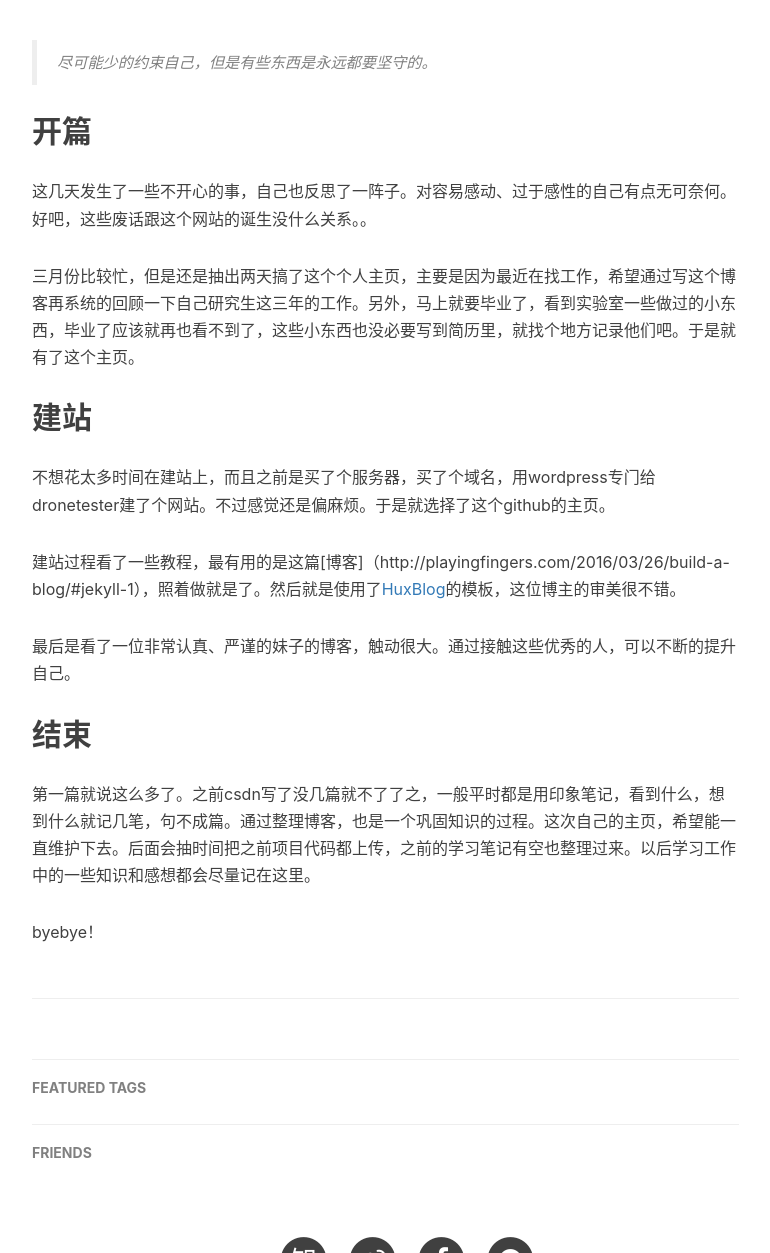
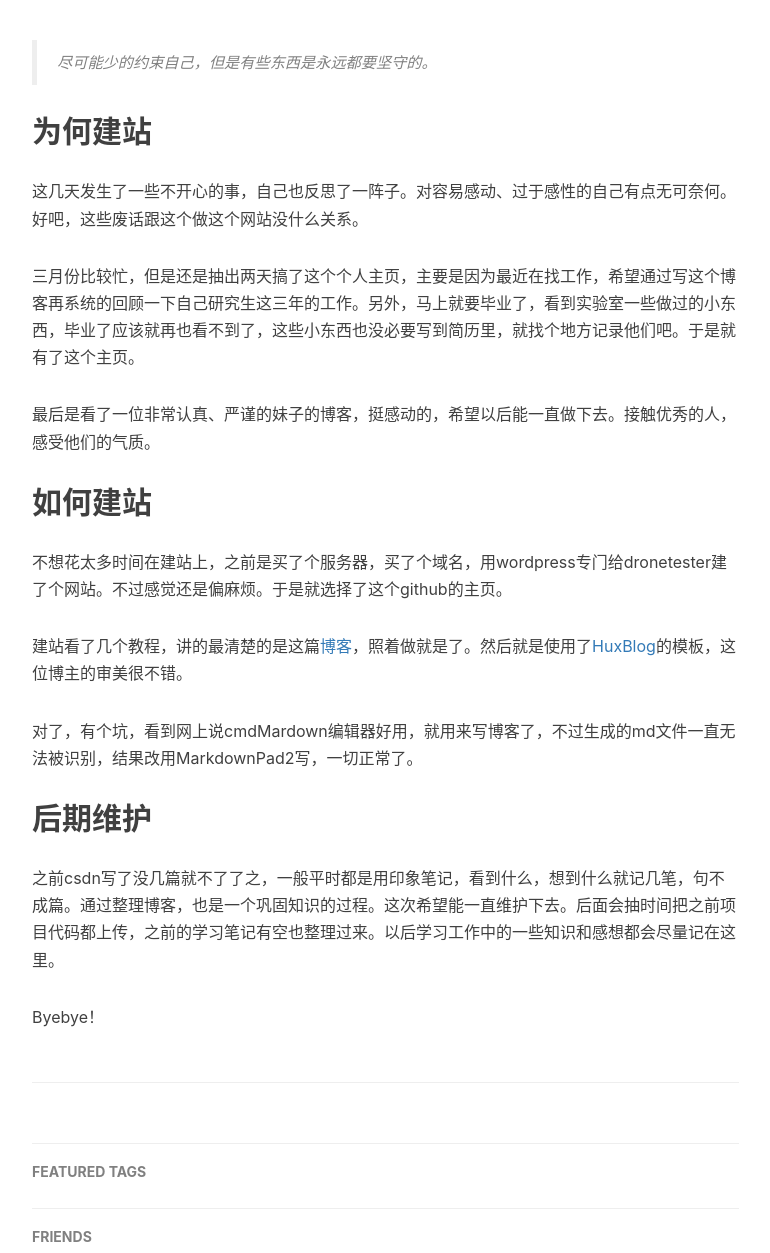
Before and after one commit to mearshen/mearshen.github.io, a Jekyll site: the page built from _posts/2017-03-21-first-blog.markdown, in a window 1280 px wide and 1400 px high, scrolled down 376 px. Shown: the part 147-1400 px from the top of the window, without its empty margins (233-1003 px from the left). Built offline with Jekyll 4.4.1, drawn with Linux system fonts in a browser that asks for light colours; nearby versions of some CDN libraries; comment, search, counter and statistics services are not loaded; some of the changed text lies outside the part shown.

Commit message:
first blog

```diff
--- a/_posts/2017-03-21-first-blog.markdown
+++ b/_posts/2017-03-21-first-blog.markdown
@@ -11,22 +11,24 @@ tags:
 
 > 尽可能少的约束自己，但是有些东西是永远都要坚守的。
 
-## 开篇
+## 为何建站
 
-这几天发生了一些不开心的事，自己也反思了一阵子。对容易感动、过于感性的自己有点无可奈何。好吧，这些废话跟这个网站的诞生没什么关系。。
+这几天发生了一些不开心的事，自己也反思了一阵子。对容易感动、过于感性的自己有点无可奈何。好吧，这些废话跟这个做这个网站没什么关系。
 
 三月份比较忙，但是还是抽出两天搞了这个个人主页，主要是因为最近在找工作，希望通过写这个博客再系统的回顾一下自己研究生这三年的工作。另外，马上就要毕业了，看到实验室一些做过的小东西，毕业了应该就再也看不到了，这些小东西也没必要写到简历里，就找个地方记录他们吧。于是就有了这个主页。
 
-## 建站
+最后是看了一位非常认真、严谨的妹子的博客，挺感动的，希望以后能一直做下去。接触优秀的人，感受他们的气质。
 
-不想花太多时间在建站上，而且之前是买了个服务器，买了个域名，用wordpress专门给dronetester建了个网站。不过感觉还是偏麻烦。于是就选择了这个github的主页。
+## 如何建站
 
-建站过程看了一些教程，最有用的是这篇[博客]（http://playingfingers.com/2016/03/26/build-a-blog/#jekyll-1），照着做就是了。然后就是使用了[HuxBlog](http://huangxuan.me/)的模板，这位博主的审美很不错。
+不想花太多时间在建站上，之前是买了个服务器，买了个域名，用wordpress专门给dronetester建了个网站。不过感觉还是偏麻烦。于是就选择了这个github的主页。
 
-最后是看了一位非常认真、严谨的妹子的博客，触动很大。通过接触这些优秀的人，可以不断的提升自己。
+建站看了几个教程，讲的最清楚的是这篇[博客](http://playingfingers.com/2016/03/26/build-a-blog/#jekyll-1)，照着做就是了。然后就是使用了[HuxBlog](http://huangxuan.me/)的模板，这位博主的审美很不错。
 
-## 结束
+对了，有个坑，看到网上说cmdMardown编辑器好用，就用来写博客了，不过生成的md文件一直无法被识别，结果改用MarkdownPad2写，一切正常了。
 
-第一篇就说这么多了。之前csdn写了没几篇就不了了之，一般平时都是用印象笔记，看到什么，想到什么就记几笔，句不成篇。通过整理博客，也是一个巩固知识的过程。这次自己的主页，希望能一直维护下去。后面会抽时间把之前项目代码都上传，之前的学习笔记有空也整理过来。以后学习工作中的一些知识和感想都会尽量记在这里。
+## 后期维护
 
-byebye！
+之前csdn写了没几篇就不了了之，一般平时都是用印象笔记，看到什么，想到什么就记几笔，句不成篇。通过整理博客，也是一个巩固知识的过程。这次希望能一直维护下去。后面会抽时间把之前项目代码都上传，之前的学习笔记有空也整理过来。以后学习工作中的一些知识和感想都会尽量记在这里。
+
+Byebye！
```
Also changed, not shown: other parts of _posts/2017-03-21-first-blog.markdown (+1 -1 lines).
